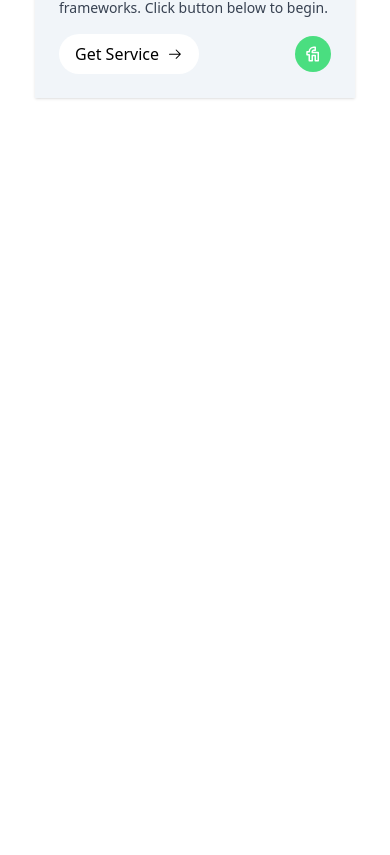
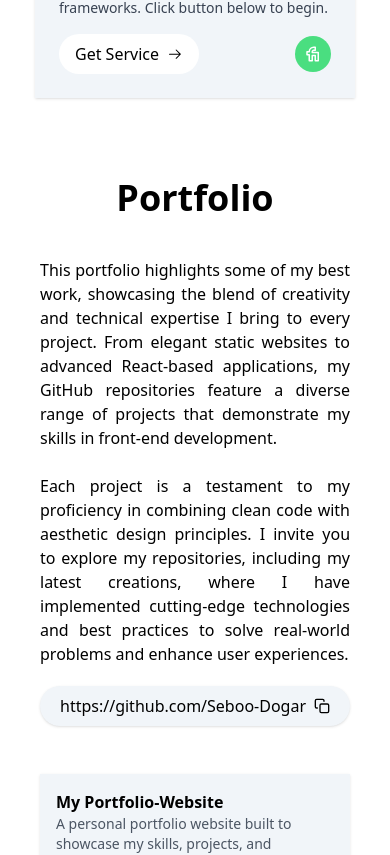
Before and after one commit to Seboo-Dogar/MyPortfolio-Web, a React (Vite) app: page / in a window 390 px wide. Shown: the part 4415-5270 px from the top of the page. Before the commit the page ends 4553 px from the top, so only its background shows below. Built offline with nearby package versions, Linux system fonts and the light colour scheme.

Commit message:
Portfolio Page Done...Responsive

```diff
--- a/src/App.jsx
+++ b/src/App.jsx
@@ -16,7 +16,7 @@ function App() {
       <About/>
       <Skills/>
       <Services/>
-      {/* <Portfolio/> */}
+      <Portfolio/>
       {/* <Contact/> */}
       {/* <Footer/> */}
     </>
--- a/src/components/Portfolio.jsx
+++ b/src/components/Portfolio.jsx
@@ -49,9 +49,9 @@ export default function Portfolio() {
   }
 
   return (
-    <section className="py-20 h-screen" id="portfolio">
-      <div className="container mx-auto px-4 lg:px-10">
-        <h2 className="text-5xl sm:text-4xl md:text-5xl font-bold text-center mb-10">Portfolio</h2>
+    <section className="lg:h-screen flex py-10 md:py-20" id="portfolio">
+      <div className="container mx-auto justify-center items-center text-center px-10 lg:px-5">
+        <h2 className="text-4xl lg:text-5xl font-bold mb-10">Portfolio</h2>
 
         <div className="flex flex-col items-center md:flex-row gap-12">
           <div className="md:w-1/2 space-y-5 ">
```
